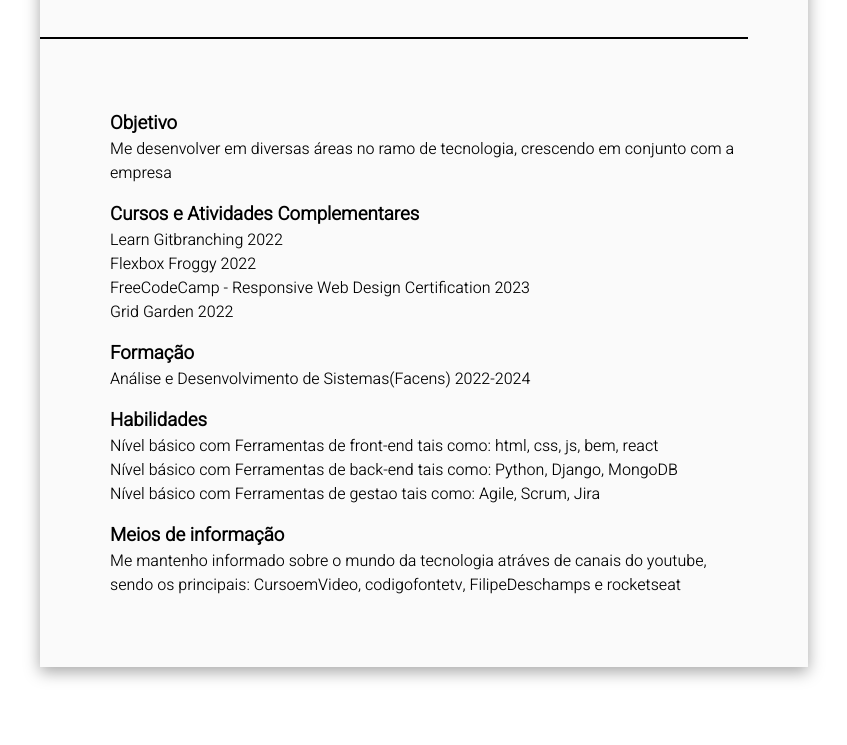
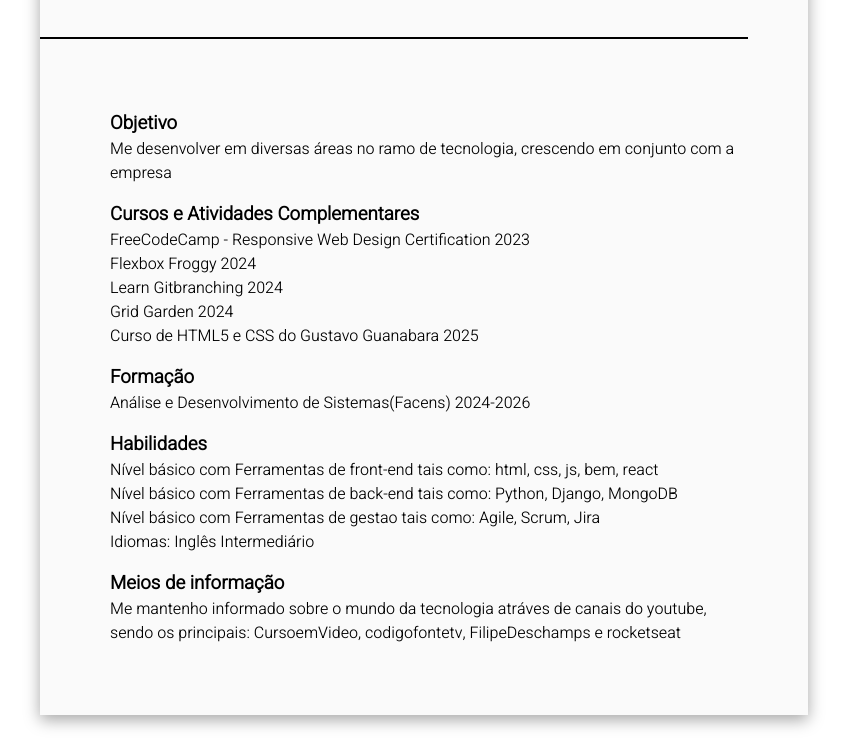
Before and after one commit to FernandoTISon/fernandotison.github.io, a plain HTML site: page index.html in a window 1280 px wide. Shown: the part 269-1014 px from the top of the page, without its empty margins (216-1063 px from the left). Before the commit the page ends 966 px from the top, so only its background shows below. Drawn offline with Linux system fonts and the light colour scheme.

Commit message:
CV updated

```diff
--- a/index.html
+++ b/index.html
@@ -55,23 +55,26 @@
                 <h3 class="subtitle">Cursos e Atividades Complementares</h3>
                 <ul>
                     <li>
-                        Learn Gitbranching 2022
-                    </li>
-                    <li>
-                        Flexbox Froggy 2022
-                    </li>
-                    <li>
                         FreeCodeCamp - Responsive Web Design Certification 2023
                     </li>
                     <li>
-                        Grid Garden 2022
+                        Flexbox Froggy 2024
+                    </li>
+                    <li>
+                        Learn Gitbranching 2024
+                    </li>
+                    <li>
+                        Grid Garden 2024
+                    </li>
+                    <li>
+                        Curso de HTML5 e CSS do Gustavo Guanabara 2025
                     </li>
                 </ul>
             </section>
             <section>
                 <h3 class="subtitle">Formação</h3>
                 <ul>
-                    <li>Análise e Desenvolvimento de Sistemas(Facens) 2022-2024</li>
+                    <li>Análise e Desenvolvimento de Sistemas(Facens) 2024-2026</li>
                 </ul>
             </section>
             <section>
@@ -88,6 +91,10 @@
                     <li>
                         Nível básico com Ferramentas de gestao tais como:
                         Agile, Scrum, Jira
+                    </li>
+                    <li>
+                        Idiomas:
+                        Inglês Intermediário
                     </li>
                 </ul>
             </section>
```
